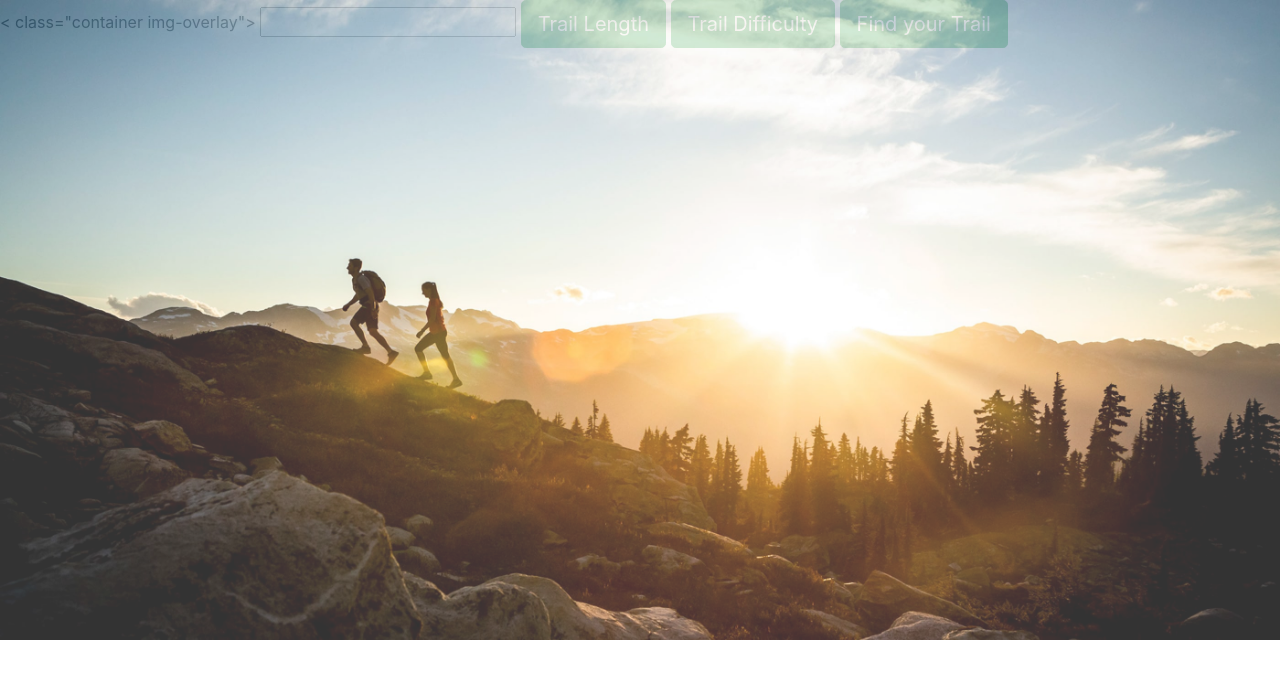
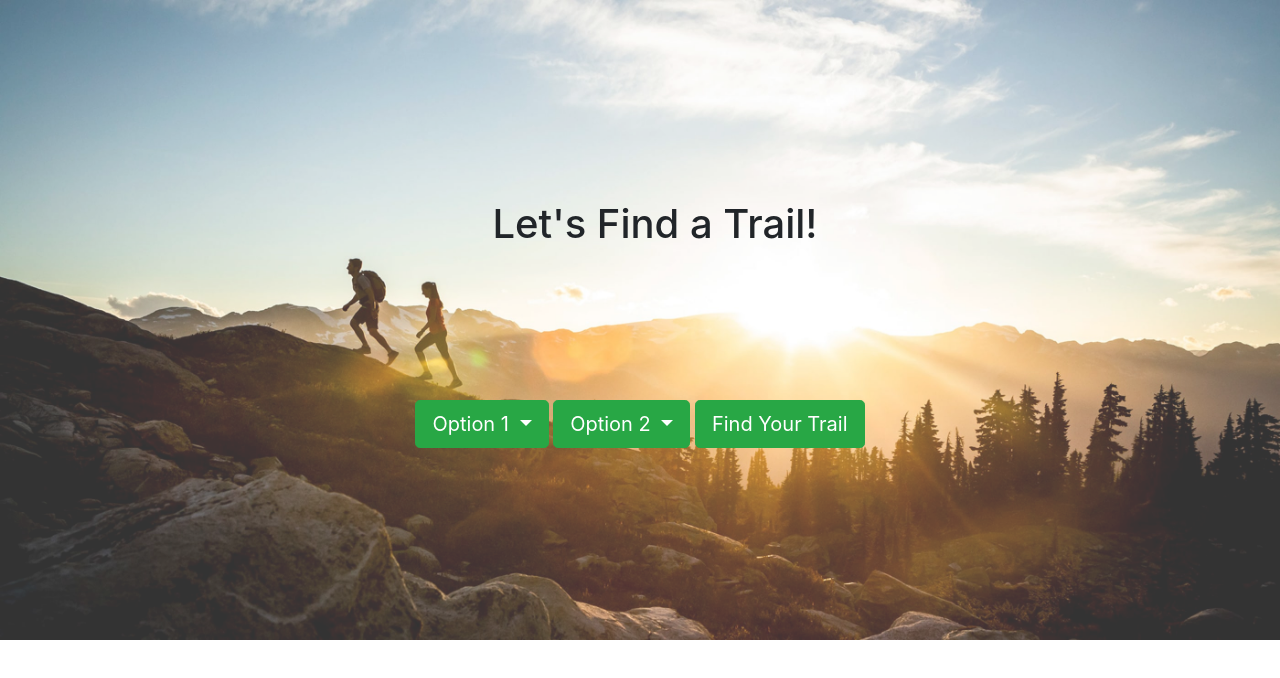
Before and after one commit to NYX1122/project-1, a plain HTML site: page MoreInfoPage.html in a window 1280 px wide. Drawn offline with nearby package versions, Linux system fonts and the light colour scheme; no server answers; a web font is replaced by a local one.

Commit message:
added button functionality

```diff
--- a/MoreInfoPage.html
+++ b/MoreInfoPage.html
@@ -9,23 +9,44 @@
    <link rel="stylesheet" href="https://stackpath.bootstrapcdn.com/bootstrap/4.3.1/css/bootstrap.min.css" />
    <link rel="stylesheet"
       href="https://cdnjs.cloudflare.com/ajax/libs/open-iconic/1.1.1/font/css/open-iconic-bootstrap.min.css" />
-   <title>Hike Findr </title>
+   <title>Hike Findr</title>
 </head>
 
 <body>
    <header id="moreinfo-page-header-wrapper" class="img-wrapper">
       <div>
-      <img src="../project-1/assets/images/hiking-header.jpg" class="img-fluid"
+         <img src="../project-1/assets/images/hiking-header.jpg" class="img-fluid"
          alt="">
       </div>
    </header>
 
    <main id="hike-content">
-      < class="container img-overlay">
-         <input>
-         <button id="hikeLength" class="btn btn-success btn-lg">Trail Length</button>
-         <button id="hikeDifficulty" class="btn btn-success btn-lg">Trail Difficulty</button>
-         <button id="hikeSubmit" class="btn btn-success btn-lg">Find your Trail</button>
+      <div class="container img-overlay">
+         <h1 id="more-info-page-title">Let's Find a Trail!</h1>
+         <!-- <input> -->
+         <div class="btn-group">
+            <button type="button" id='' class="btn btn-success dropdown-toggle btn-lg" data-bs-toggle="dropdown" aria-expanded="false">
+              Option 1
+            </button>
+            <ul class="dropdown-menu">
+              <li><a class="dropdown-item" href="#">Action</a></li>
+              <li><a class="dropdown-item" href="#">Another action</a></li>
+              <li><a class="dropdown-item" href="#">Something else here</a></li>
+              <li><a class="dropdown-item" href="#">Separated link</a></li>
+            </ul>
+          </div>
+          <div class="btn-group">
+            <button type="button" id='' class="btn btn-success dropdown-toggle btn-lg" data-bs-toggle="dropdown" aria-expanded="false">
+              Option 2
+            </button>
+            <ul class="dropdown-menu">
+              <li><a class="dropdown-item" href="#">Action</a></li>
+              <li><a class="dropdown-item" href="#">Another action</a></li>
+              <li><a class="dropdown-item" href="#">Something else here</a></li>
+              <li><a class="dropdown-item" href="#">Separated link</a></li>
+            </ul>
+          </div>
+         <button id="hikeSubmit" class="btn btn-success btn-lg">Find Your Trail</button>
       </div>
       <!-- dynamically created hiking content goes here -->
    </main>
@@ -34,6 +55,7 @@
    <script src="https://cdnjs.cloudflare.com/ajax/libs/dayjs/1.10.5/dayjs.min.js"
       integrity="sha512-n6mJ6AqoohFfbgx3x7N162B/zRNs5x8uvsStlHC+LCvqwKW7oiucE07Ehatg62ybx6Vo1ctaZwm/4sSRUTSIQA=="
       crossorigin="anonymous" referrerpolicy="no-referrer"></script>
+   <script src="https://cdn.jsdelivr.net/npm/bootstrap@5.0.1/dist/js/bootstrap.bundle.min.js" integrity="sha384-gtEjrD/SeCtmISkJkNUaaKMoLD0//ElJ19smozuHV6z3Iehds+3Ulb9Bn9Plx0x4" crossorigin="anonymous"></script>
    <script src="https://cdnjs.cloudflare.com/ajax/libs/twitter-bootstrap/4.3.1/js/bootstrap.min.js"></script>
    <script src="./assets/script/infopage.js"></script>
 </body>
--- a/assets/css/style.css
+++ b/assets/css/style.css
@@ -1,9 +1,5 @@
 body {
    margin: 0;
-}
-
-#hike-content {
-   /* display: flex; */
 }
 
 #moreinfo-page-header-wrapper {
@@ -15,7 +11,6 @@ body {
 #moreinfo-page-header {
    margin: 0;
    text-align: center;
-    /* background-image: url(../images/hiking-info.jpg); */
    height: 100vh;
    margin: 0;
    background-repeat: no-repeat;
@@ -37,6 +32,13 @@ body {
    height: auto;
 }
 
+#more-info-page-title {
+   justify-content: center;
+   position: absolute;
+   width: 100%;
+   top: 25%;
+}
+
 .img-overlay {
    position: absolute;
    top: 0;
--- a/assets/script/infopage.js
+++ b/assets/script/infopage.js
@@ -13,8 +13,4 @@ function myFuntion() {
 }
 myFuntion()
 
-function lengthInput() {
-   hikeLengthEl.classList.toggle("show");
-}
-
 hikeLengthEl.addEventListener('click', lengthInput)
```
Lines whose indentation alone changed are shown as unchanged.
